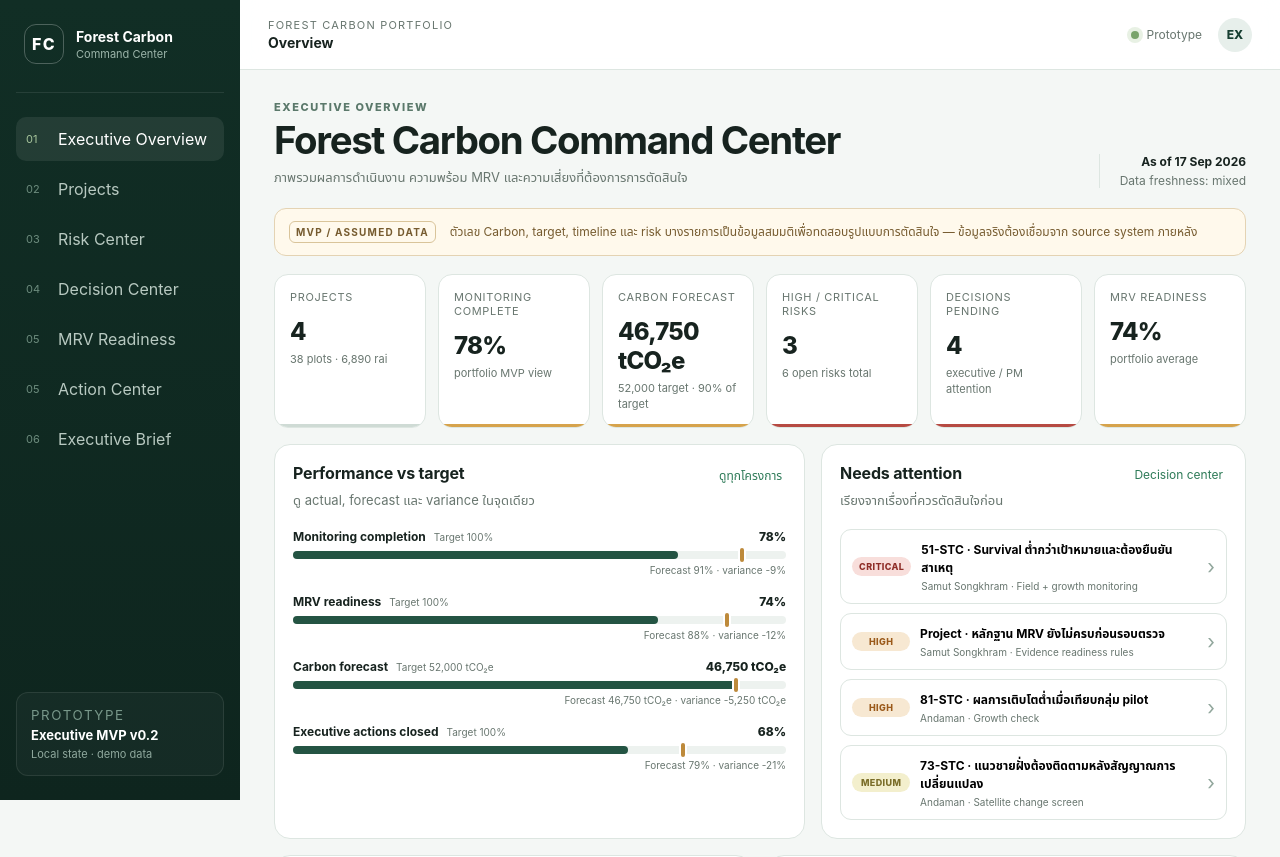
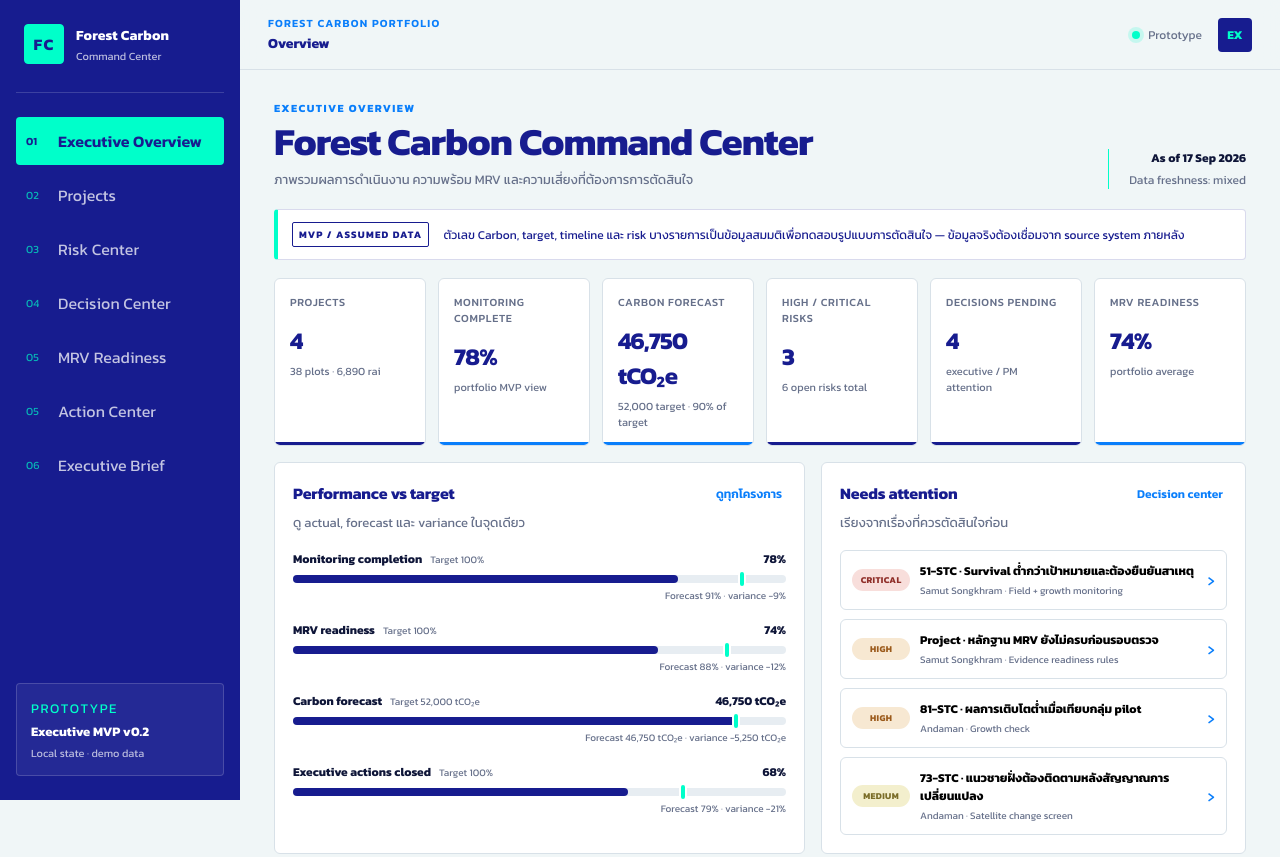
Before and after one commit to saratchai1/risk-dashboard, a website: page index.html in a window 1280 px wide. Shown: the top 857 px of the page. Drawn offline with Linux system fonts and the light colour scheme.

Commit message:
style: align dashboard with Blu Green Token CI
* style: apply Blu Green Token CI palette and Kanit typography

* style: load Kanit and CI theme

* test: verify CI palette and Kanit template

```diff
--- /dev/null
+++ b/ci-theme.css
@@ -0,0 +1,79 @@
+/* Blu Green Token CI theme
+   Palette from supplied CI reference:
+   Indigo Night #171C8F — primary / Trustworthy
+   Enthusiasm Green #00FFCA — accent / Freshness
+   Petheral White #F0F6F7 — support / Purity
+   Tech Blue #097EFB — secondary accent / Innovative
+   Typeface: Kanit TH/EN
+*/
+:root{
+  --ci-navy:#171C8F;
+  --ci-green:#00FFCA;
+  --ci-white:#F0F6F7;
+  --ci-blue:#097EFB;
+  --ci-ink:#0E1538;
+  --ci-muted:#66708A;
+  --ci-line:#D8E1E8;
+  --ci-panel:#FFFFFF;
+  --ci-shadow:0 10px 30px rgba(23,28,143,.08);
+  font-family:'Kanit','Noto Sans Thai','Segoe UI',sans-serif;
+  --ink:var(--ci-ink);
+  --muted:var(--ci-muted);
+  --line:var(--ci-line);
+  --panel:var(--ci-panel);
+  --forest:var(--ci-navy);
+  --forest-2:var(--ci-navy);
+  --green:var(--ci-green);
+}
+body{background:var(--ci-white);color:var(--ci-ink);font-family:'Kanit','Noto Sans Thai','Segoe UI',sans-serif}
+button,select,input,textarea{font-family:inherit}
+.sidebar{background:var(--ci-navy);color:#fff}
+.brand{border-bottom-color:rgba(255,255,255,.16)}
+.brand-mark{background:var(--ci-green);border-color:var(--ci-green);color:var(--ci-navy);border-radius:4px;font-weight:700}
+.brand strong{font-weight:700;letter-spacing:.01em}.brand span{color:rgba(255,255,255,.7)}
+.sidebar nav button{color:rgba(255,255,255,.74);border-radius:4px}
+.sidebar nav button span{color:rgba(0,255,202,.68)}
+.sidebar nav button:hover{background:rgba(255,255,255,.08);color:#fff}
+.sidebar nav button.active{background:var(--ci-green);color:var(--ci-navy);font-weight:600}
+.sidebar nav button.active span{color:var(--ci-navy)}
+.sidebar-note{border-color:rgba(255,255,255,.17);background:rgba(255,255,255,.06);border-radius:4px}
+.sidebar-note small{color:var(--ci-green)}.sidebar-note span{color:rgba(255,255,255,.68)}
+.topbar{background:rgba(240,246,247,.94);border-bottom:1px solid var(--ci-line);backdrop-filter:blur(14px)}
+.topbar>div:first-of-type span{color:var(--ci-blue);font-weight:600}.topbar>div:first-of-type strong{color:var(--ci-navy);font-weight:700}
+.live-dot{background:var(--ci-green);box-shadow:0 0 0 4px rgba(0,255,202,.18)}
+.avatar{background:var(--ci-navy);color:var(--ci-green);border-radius:4px}
+main{background:var(--ci-white)}
+.eyebrow{color:var(--ci-blue);font-weight:700}
+h1,.project-hero h2,.panel h2{color:var(--ci-navy);font-family:'Kanit','Noto Sans Thai',sans-serif}
+h1{font-weight:700;letter-spacing:-.025em}.page-heading p,.panel-head p,.project-hero p{color:var(--ci-muted)}
+.asof{border-left-color:var(--ci-green)}
+.demo-banner{background:#fff;border-color:rgba(23,28,143,.16);color:var(--ci-navy);border-left:4px solid var(--ci-green);border-radius:4px}
+.demo-banner strong{border-color:var(--ci-navy);color:var(--ci-navy);border-radius:2px}
+.panel,.metric-card,.decision-card,.project-tabs button,.compact-risk,.attention-item{border-color:var(--ci-line);border-radius:6px;box-shadow:none}
+.panel:hover,.metric-card:hover{box-shadow:var(--ci-shadow)}
+.metric-card:after{background:var(--ci-navy)}.metric-good:after{background:var(--ci-green)}.metric-warning:after{background:var(--ci-blue)}
+.metric-label{color:var(--ci-muted);font-weight:500}.metric-value{color:var(--ci-navy);font-weight:700}
+.text-button,.table-link{color:var(--ci-blue);font-weight:600}
+.progress-track{background:#E7EDF2}.progress-actual{background:var(--ci-navy)}.progress-forecast{background:var(--ci-green);box-shadow:0 0 0 2px #fff}
+.attention-item:hover{border-color:var(--ci-blue);box-shadow:0 6px 20px rgba(9,126,251,.08)}.attention-arrow{color:var(--ci-blue)}
+.segmented{background:#E8EEF3;border-radius:4px}.segmented button{border-radius:3px}.segmented button.active{background:var(--ci-navy);color:#fff;box-shadow:none}
+.toolbar select{border-color:var(--ci-line);border-radius:4px;background:#fff}
+.status-on-track{background:rgba(0,255,202,.18);color:#075F51}.status-attention{background:rgba(9,126,251,.12);color:#0757B5}.status-at-risk{background:#F5DBD8;color:#923E37}
+.project-tabs button{border-radius:4px}.project-tabs button.active{border-color:var(--ci-navy);box-shadow:inset 0 0 0 1px var(--ci-navy);color:var(--ci-navy)}
+.timeline-node{border-color:#C8D3DF;border-radius:4px}.timeline-item.complete .timeline-node{background:var(--ci-green);color:var(--ci-navy);border-color:var(--ci-green)}.timeline-item.active .timeline-node{background:var(--ci-blue);color:#fff;border-color:var(--ci-blue)}
+.evidence-flow>div,.control-list span,.log-fields span,.readiness-summary>div{background:#F7FAFB;border-radius:4px}.evidence-flow span{background:var(--ci-navy);color:var(--ci-green);border-radius:3px}
+.decision-actions button,.secondary,.primary,.small,.tiny{border-radius:4px!important}.decision-actions .primary,.primary{background:var(--ci-navy)!important;border-color:var(--ci-navy)!important;color:#fff!important}.decision-actions .primary:hover,.primary:hover{background:var(--ci-blue)!important;border-color:var(--ci-blue)!important}.decision-actions .secondary,.secondary{background:#fff!important;border-color:var(--ci-navy)!important;color:var(--ci-navy)!important}
+.recommendation{border-left-color:var(--ci-green);background:rgba(0,255,202,.08)}.recommendation small{color:#087D68}
+.ring{background:conic-gradient(var(--ci-navy) var(--pct),#E3EAF0 0)}
+.check-icon.ready{background:rgba(0,255,202,.18);color:#075F51}.check-icon.partial{background:rgba(9,126,251,.12);color:#0757B5}
+.check-status.ready{color:#075F51}.check-status.partial{color:#0757B5}
+.risk-drawer{border-left:6px solid var(--ci-green)}
+.drawer-head{background:var(--ci-navy);color:#fff}.drawer-head h2,.drawer-head strong{color:#fff}.drawer-head p,.drawer-head span{color:rgba(255,255,255,.72)}
+.brief-hero{background:var(--ci-navy)!important;color:#fff!important;border-radius:6px!important}.brief-hero h1,.brief-hero h2,.brief-hero strong{color:#fff!important}.brief-hero .eyebrow{color:var(--ci-green)!important}
+.brief-callout{border-left-color:var(--ci-green)!important}
+.export-button,.copy-button{background:var(--ci-navy)!important;color:#fff!important;border-color:var(--ci-navy)!important;border-radius:4px!important}
+.export-button:hover,.copy-button:hover{background:var(--ci-blue)!important;border-color:var(--ci-blue)!important}
+table thead{background:rgba(23,28,143,.035)}th{color:var(--ci-navy);font-weight:600}tbody tr:hover{background:rgba(0,255,202,.05)}
+.mini-progress{background:#E5EBF1}.mini-progress span{background:var(--ci-green)}
+@media(max-width:900px){.sidebar{background:var(--ci-navy)}.menu-button{color:var(--ci-navy)}}
+@media print{body{background:#fff}.sidebar,.topbar{display:none!important}.content-shell{display:block}.panel,.metric-card,.decision-card{box-shadow:none!important;border-color:#CBD5E1!important}.brief-hero{background:#fff!important;color:var(--ci-navy)!important;border:2px solid var(--ci-navy)!important}.brief-hero h1,.brief-hero h2,.brief-hero strong{color:var(--ci-navy)!important}}
--- a/index.html
+++ b/index.html
@@ -3,12 +3,16 @@
   <head>
     <meta charset="UTF-8" />
     <meta name="viewport" content="width=device-width, initial-scale=1.0" />
-    <meta name="theme-color" content="#10261f" />
+    <meta name="theme-color" content="#171C8F" />
     <meta name="description" content="Executive forest carbon risk, MRV readiness, decisions and action dashboard MVP" />
     <meta name="robots" content="noindex,nofollow" />
     <title>Forest Carbon Command Center — Executive MVP</title>
+    <link rel="preconnect" href="https://fonts.googleapis.com" />
+    <link rel="preconnect" href="https://fonts.gstatic.com" crossorigin />
+    <link href="https://fonts.googleapis.com/css2?family=Kanit:wght@300;400;500;600;700&display=swap" rel="stylesheet" />
     <link rel="stylesheet" href="styles.css" />
     <link rel="stylesheet" href="enhancements.css" />
+    <link rel="stylesheet" href="ci-theme.css" />
   </head>
   <body>
     <noscript>This prototype requires JavaScript.</noscript>
```
Also changed, not shown: 1 other file.
